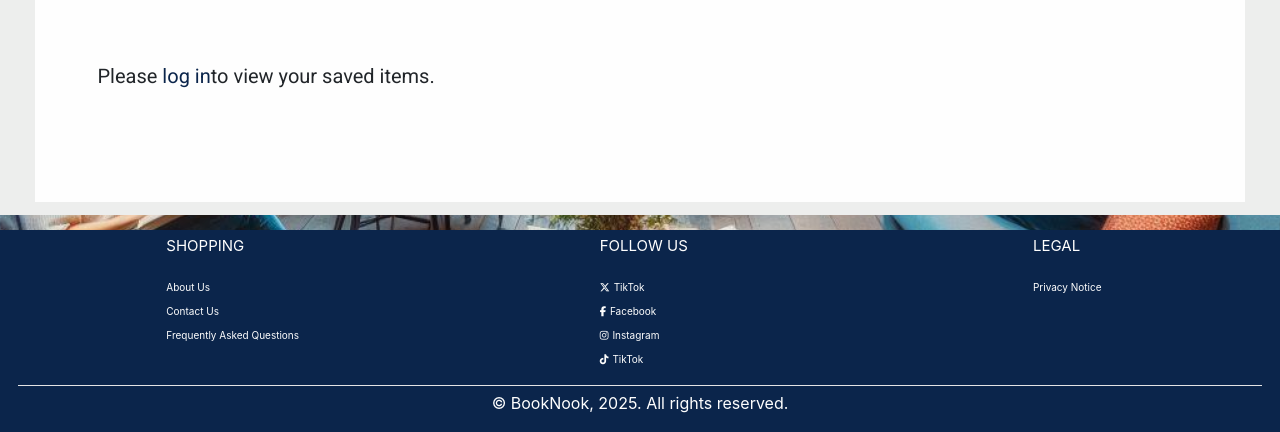
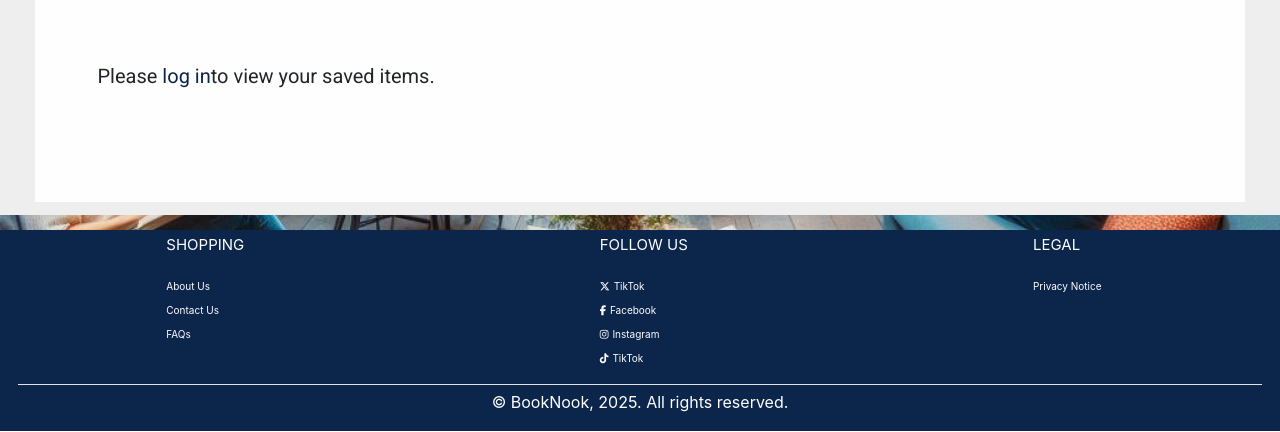
Before and after one commit to bpstephanie/booknook, a Django app: page /bag/ in a window 1280 px wide. Shown: the part 682-1114 px from the top of the page. Run offline with Django 3.2, Linux system fonts and the light colour scheme; parts of the project's set-up code (start-up, migrations or seed data) failed here and were passed over; some libraries are stand-ins or nearby versions.

Commit message:
Amended footer styling

```diff
--- a/templates/base.html
+++ b/templates/base.html
@@ -187,7 +187,7 @@
     </main>
 
     <!-- Footer -->
-    <footer class="bg-navy text-cream text center" id="footer">
+    <footer class="bg-navy text-cream text center pt-1" id="footer">
       <div>
         <div class="row">
           <div class="col-4">
@@ -200,7 +200,7 @@
                 <a href="{% url 'contact' %}">Contact Us</a>
               </li>
               <li>
-                <a href="{% url 'faqs' %}">Frequently Asked Questions</a>
+                <a href="{% url 'faqs' %}">FAQs</a>
               </li>
             </ul>
           </div>
@@ -242,6 +242,7 @@
           </div>
         </div>
         <div class="row d-block d-md-none small-socials">
+          <div class="col-12">
             <p class="footer-text text-uppercase">Follow Us</p>
             <div class="sm-footer-icons d-flex justify-content-center">
               <ul class="list-unstyled footer-list  d-flex justify-content-center">
@@ -270,6 +271,7 @@
                   </a>
                 </li>
               </ul>
+            </div>
           </div>
         </div>
         <hr>
```
Lines whose indentation alone changed are shown as unchanged.
